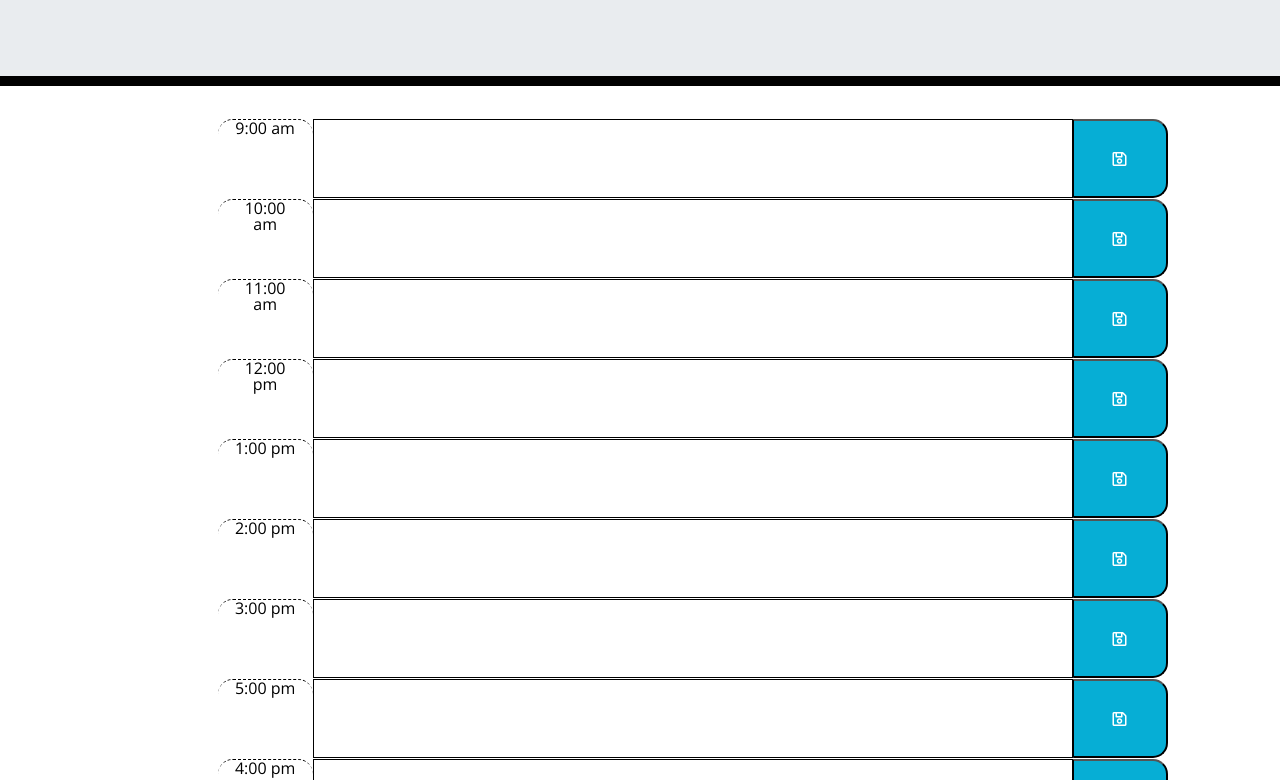
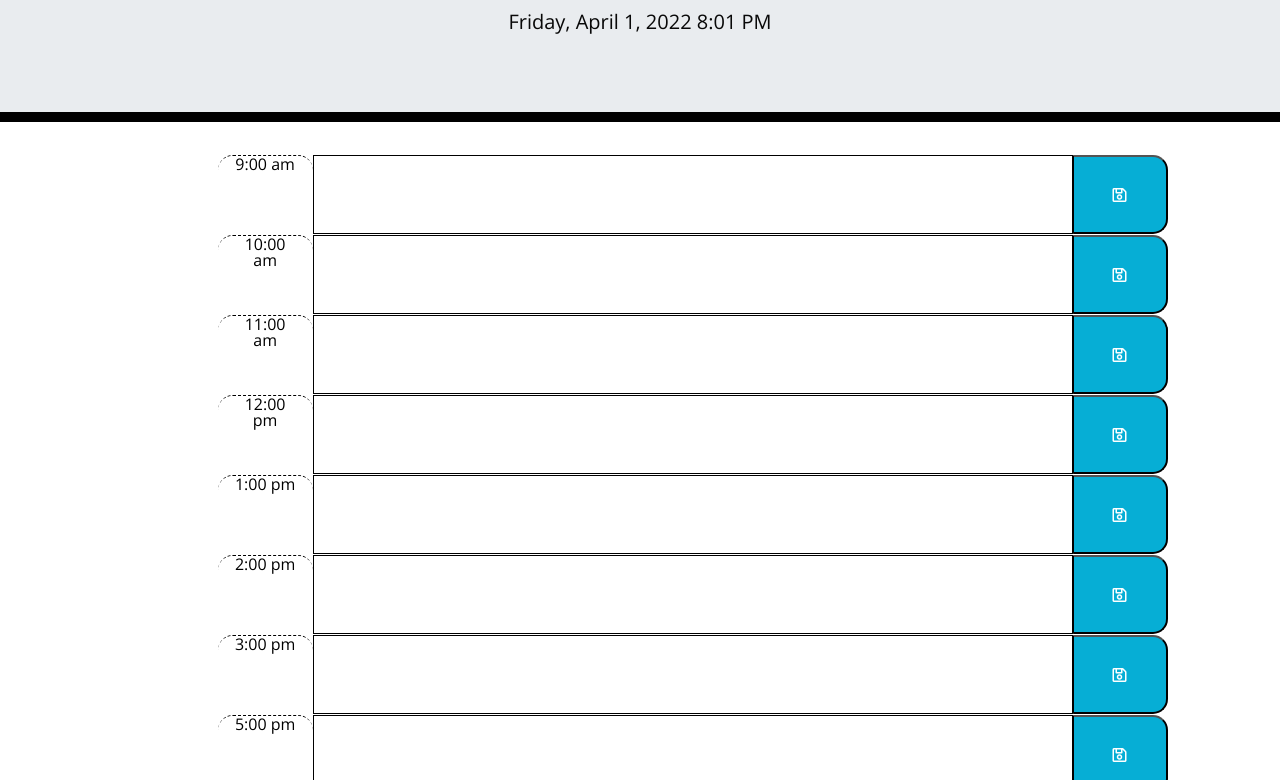
Before and after one commit to MatthewSonger/work-day-scheduler, a plain HTML site: page index.html in a window 1280 px wide. Shown: the part 182-962 px from the top of the page. Drawn offline with nearby package versions, Linux system fonts and the light colour scheme.

Commit message:
add moment day and time

```diff
--- a/assets/js/script.js
+++ b/assets/js/script.js
@@ -0,0 +1,4 @@
+var m = moment();
+
+// Day and date and time
+$("#currentDay").text(moment().format(`LLLL`));
--- a/index.html
+++ b/index.html
@@ -28,7 +28,7 @@
       <p class="lead">A simple calendar app for scheduling your work day</p>
       <p id="currentDay" class="lead"></p>
     </header>
-    <div class="container">
+    <div class="schedule container">
       <!-- Timeblocks go here -->
 
       <div class="row">
@@ -92,7 +92,9 @@
       </div>
     </div>
 
+
     <script src="https://code.jquery.com/jquery-3.4.1.min.js"></script>
     <script src="https://cdnjs.cloudflare.com/ajax/libs/moment.js/2.24.0/moment.min.js"></script>
+    <script src="./assets/js/script.js"></script>
   </body>
 </html>
```
